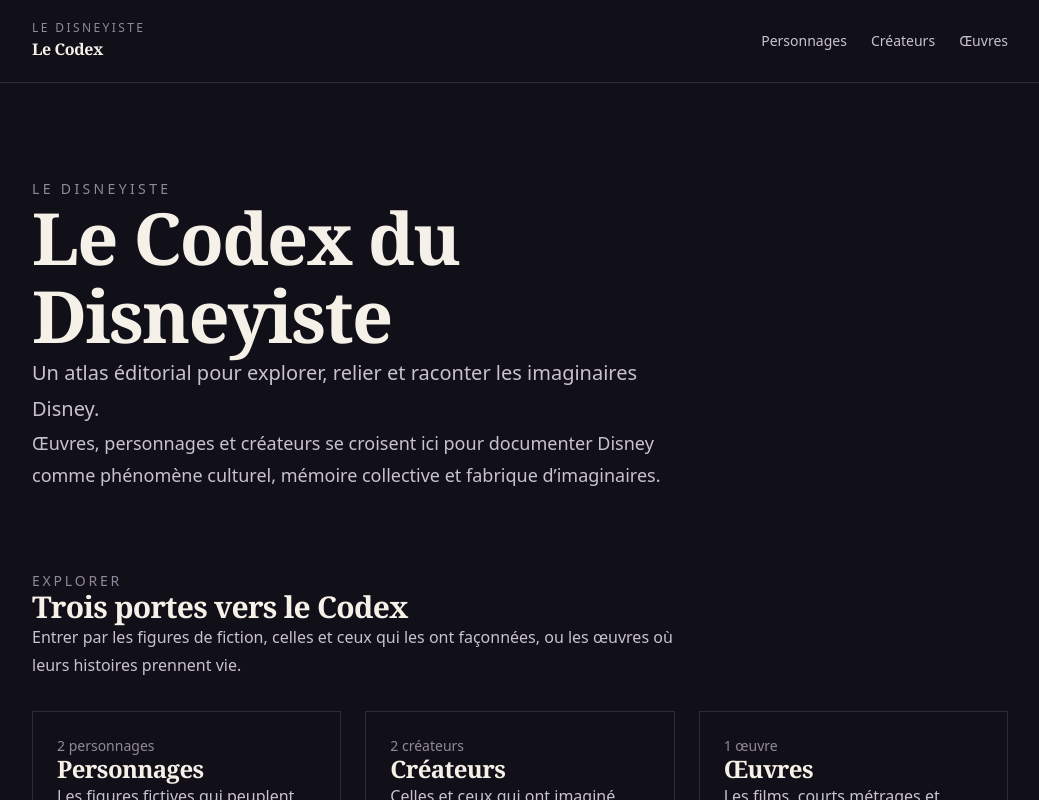
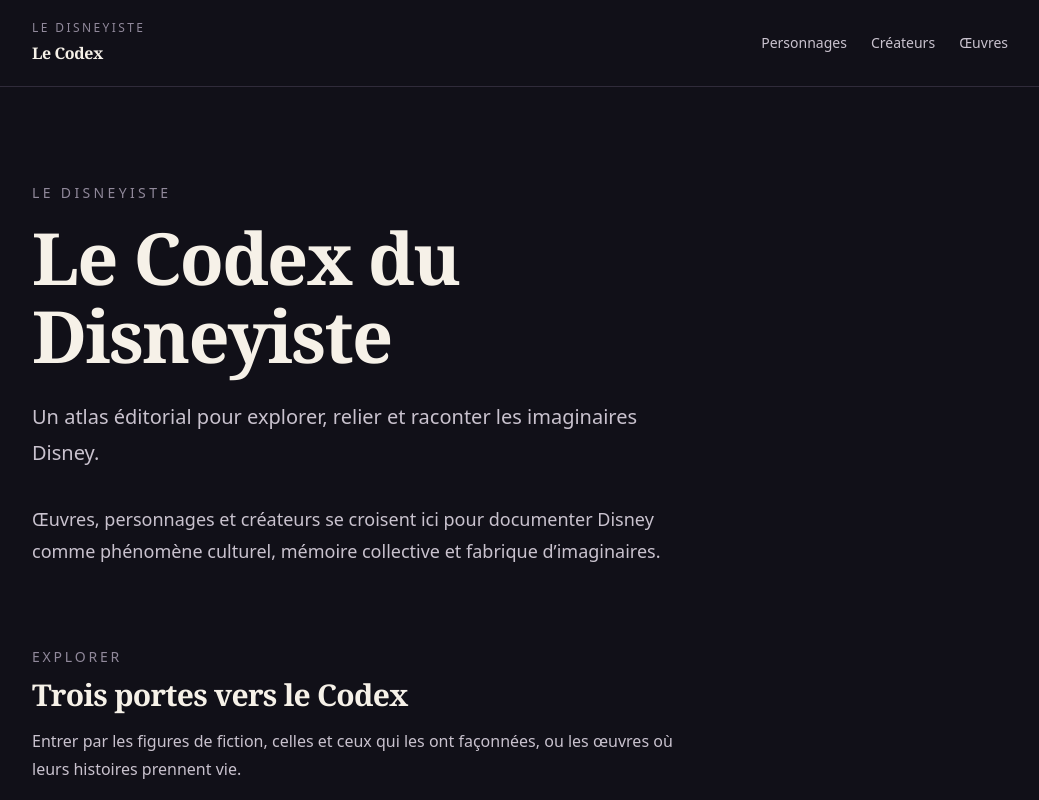
Before and after one commit to iamjulienjulien/ledisneyiste-codex, a Next.js app: page / in a window 1280 px wide. Shown: the top 800 px of the page, without its empty margins (120-1159 px from the left). Built offline with nearby package versions, Linux system fonts and the light colour scheme.

Commit message:
🩹 Raccord > Rendre aux composants le rythme de leurs marges > 🐭 Julien

```diff
--- a/src/app/globals.css
+++ b/src/app/globals.css
@@ -212,7 +212,7 @@ html {
 }
 
 body {
-    min-height: 100dvh;
+    min-height: 100%;
     margin: 0;
     color: var(--projection-ink);
     background: var(--projection-canvas);
@@ -228,15 +228,10 @@ h3,
 h4,
 h5,
 h6 {
-    margin-block: 0;
     font-family: var(--projection-font-display);
     font-weight: var(--projection-font-display-weight);
     line-height: var(--projection-font-display-leading);
     letter-spacing: var(--projection-font-display-tracking);
-}
-
-p {
-    margin-block: 0;
 }
 
 button,
```
